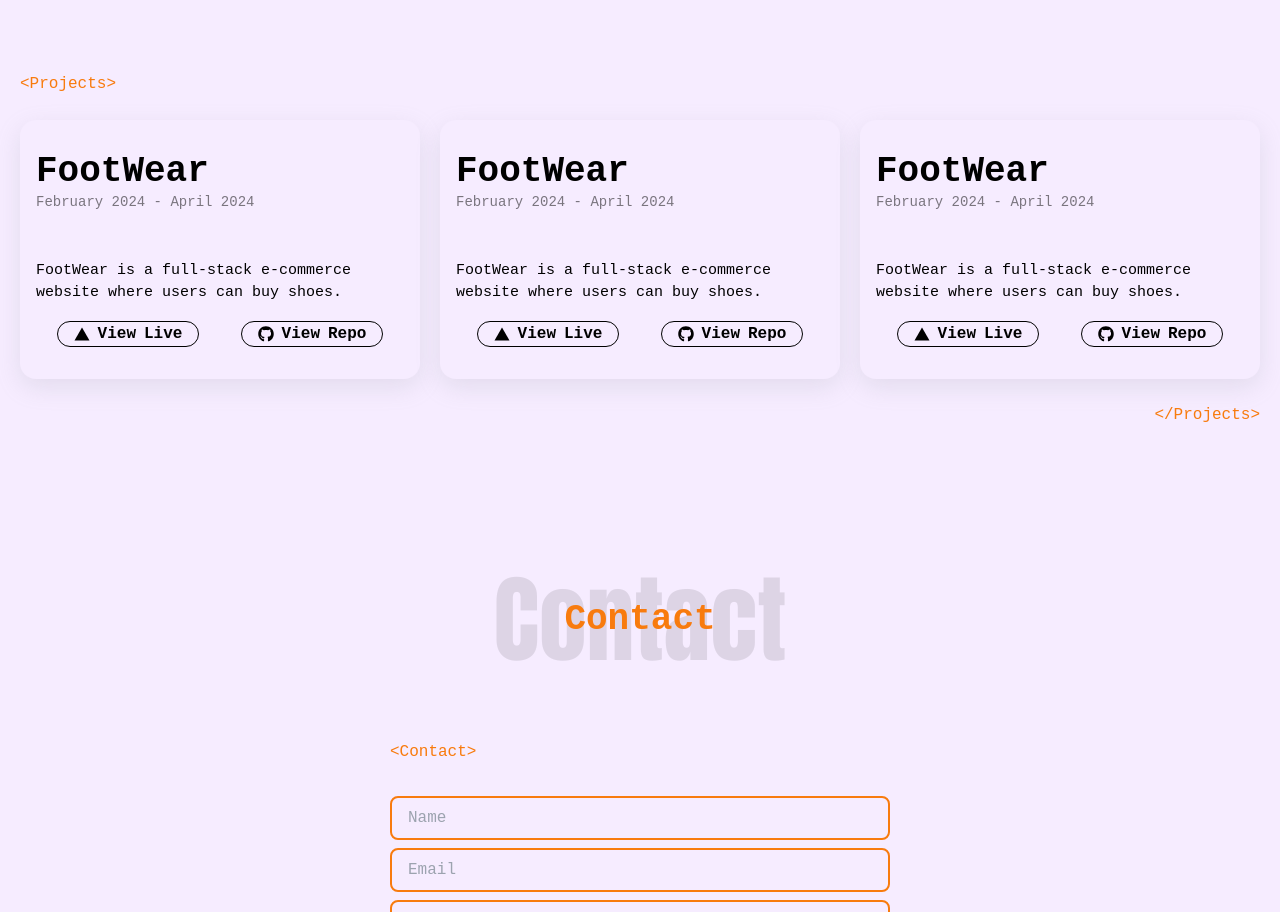
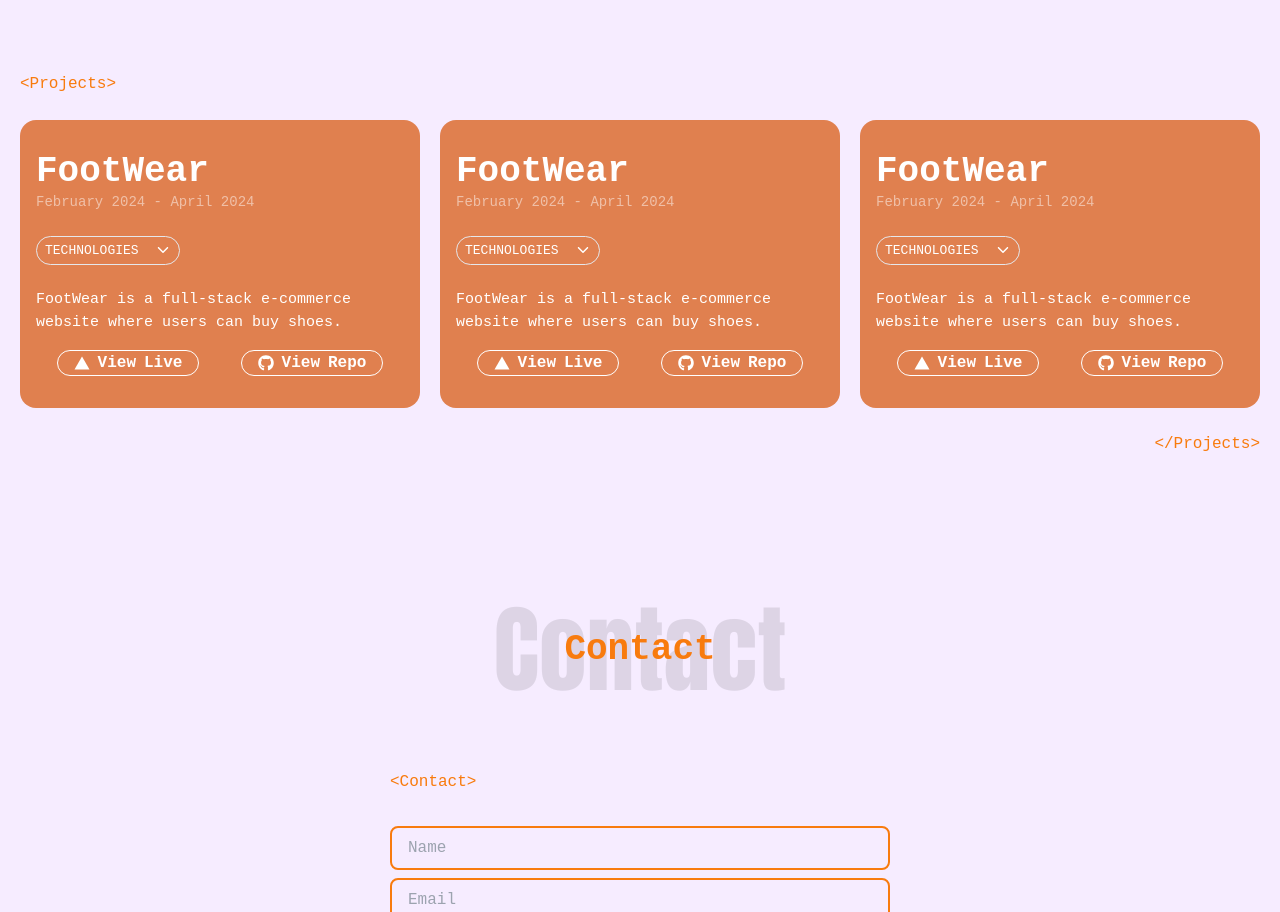
Before and after one commit to MohamedSaberChkiri/portfolio, a React (Vite) app: page / in a window 1280 px wide. Shown: the part 3640-4552 px from the top of the page. Built offline with nearby package versions, Linux system fonts and the light colour scheme; a web font is replaced by a local one.

Commit message:
working on project card

```diff
--- a/src/App.css
+++ b/src/App.css
@@ -32,11 +32,9 @@ body {
 
   height: 7vh;
 }
-.project-card {
-  box-shadow: var(--project-card-shadow-dark) 0px 8px 24px;
-}
+
 .project-hover {
-  background: linear-gradient(to top, rgba(219, 102, 35, 0.9) 50%, transparent);
+  background: rgba(219, 102, 35, 0.8);
 }
 
 @keyframes blink-cursor {
--- a/src/components/Project.tsx
+++ b/src/components/Project.tsx
@@ -3,6 +3,7 @@ import { FaGithub } from "react-icons/fa";
 import { Technos } from "../data/Technos";
 import Technologies from "./Technologies";
 import { IoLogoVercel } from "react-icons/io5";
+import { IoIosArrowDown } from "react-icons/io";
 
 function Project(props: {
   TechnologiesUsed: Array<Technos>;
@@ -11,32 +12,27 @@ function Project(props: {
   description: string;
 }) {
   return (
-    <div className=" w-[270px] sm:w-[400px] relative">
-      <div className="w-full flex items-end justify-end pb-6 h-full absolute project-hover opacity-0 hover:opacity-100 z-10 rounded-2xl duration-200">
-        <div className="flex items-start justify-around flex-wrap gap-2">
-          {props.TechnologiesUsed.map((techno) => (
-            <Technologies
-              key={techno.name}
-              technologie={techno.name}
-              icon={techno.icon}
-            />
-          ))}
-        </div>
-      </div>
-      <div className="w-full flex items-start justify-around flex-wrap h-fit bg-[#f6ecff] project-card px-4 py-8 rounded-2xl">
-        <p className=" w-full  text-black text-4xl font-bold">
+    <div className=" w-[270px] sm:w-[400px] relative project-hover rounded-2xl">
+      <div className="w-full flex items-end justify-end pb-6 h-full absolute  opacity-0 hover:opacity-100 z-10 rounded-2xl duration-200"></div>
+      <div className="w-full flex items-start justify-start flex-wrap h-fit  project-card px-4 py-8 rounded-2xl">
+        <p className=" w-full  text-white text-4xl font-bold">
           {props.ProjectName}
         </p>
-        <p className="w-full text-black mb-6 opacity-50 text-sm">
+        <p className="w-full text-white mb-6 opacity-50 text-sm">
           {props.date}
         </p>
-
-        <p className="mt-[3vh] text-[15px] text-black">{props.description}</p>
+        <button className="text-white border px-2 py-1 rounded-2xl flex items-center justify-start gap-4">
+          <span className="text-[13px]">TECHNOLOGIES</span>
+          <span>
+            <IoIosArrowDown />
+          </span>
+        </button>
+        <p className="mt-[3vh] text-[15px] text-white">{props.description}</p>
         <div className="mt-[2vh] flex items-center justify-around w-full">
-          <button className="border font-bold text-black border-black px-4 rounded-2xl flex items-center justify-around gap-2">
+          <button className="border font-bold text-white border-white px-4 rounded-2xl flex items-center justify-around gap-2">
             <IoLogoVercel /> <span className="hidden sm:flex">View</span>Live
           </button>
-          <button className="border font-bold text-black border-black px-4 rounded-2xl flex items-center justify-around gap-2">
+          <button className="border font-bold text-white border-white px-4 rounded-2xl flex items-center justify-around gap-2">
             <FaGithub /> <span className="hidden sm:flex">View</span>Repo
           </button>
         </div>
```
